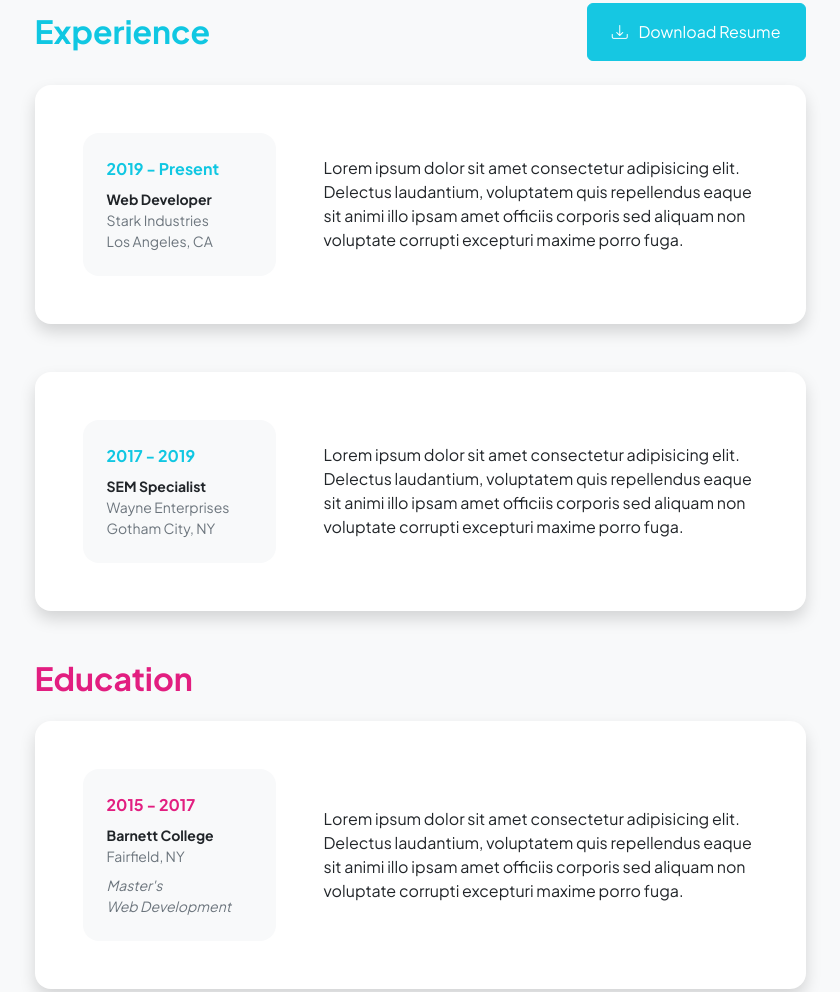
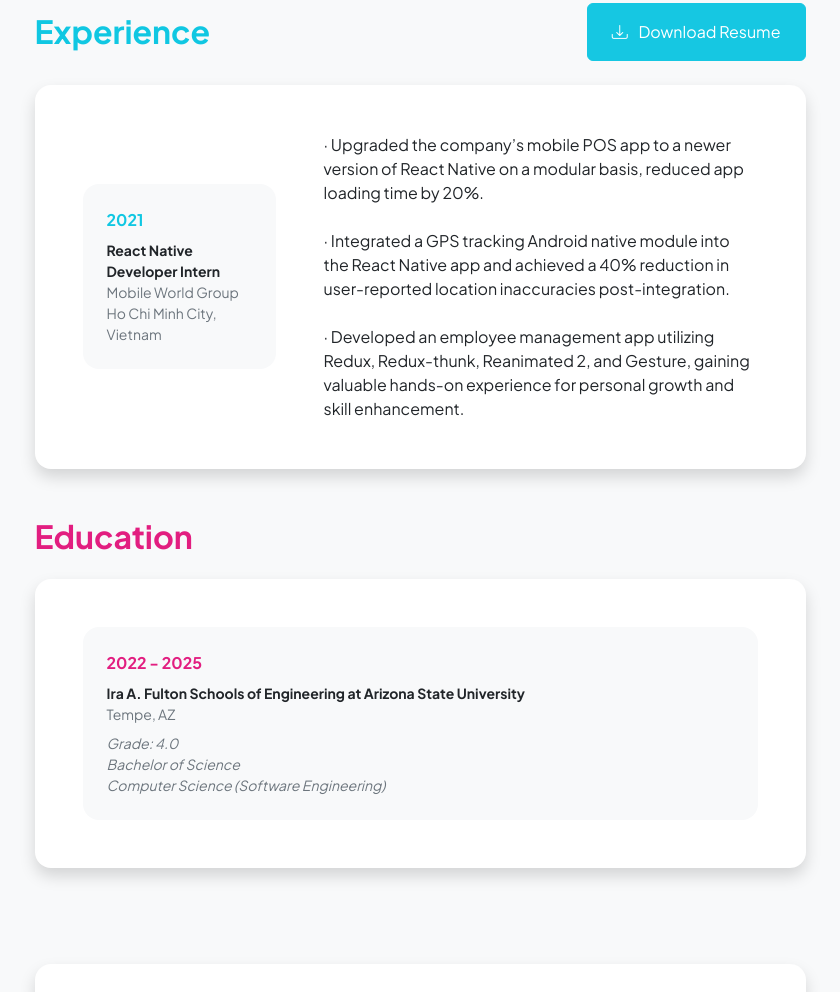
Before and after one commit to dangtiendat288/dangtiendat288.github.io, a plain HTML site: page resume.html in a window 1280 px wide. Shown: the part 223-1215 px from the top of the page, without its empty margins (220-1060 px from the left). Drawn offline with nearby package versions, Linux system fonts and the light colour scheme.

Commit message:
update resume

```diff
--- a/resume.html
+++ b/resume.html
@@ -5,7 +5,7 @@
         <meta name="viewport" content="width=device-width, initial-scale=1, shrink-to-fit=no" />
         <meta name="description" content="" />
         <meta name="author" content="" />
-        <title>Personal - Start Bootstrap Template</title>
+        <title>Tien D. Dang</title>
         <!-- Favicon-->
         <link rel="icon" type="image/x-icon" href="assets/favicon.ico" />
         <!-- Custom Google font-->
@@ -22,7 +22,7 @@
             <!-- Navigation-->
             <nav class="navbar navbar-expand-lg navbar-light bg-white py-3">
                 <div class="container px-5">
-                    <a class="navbar-brand" href="index.html"><span class="fw-bolder text-primary">Start Bootstrap</span></a>
+                    <a class="navbar-brand" href="index.html"><span class="fw-bolder text-primary">Tien Dat Dang</span></a>
                     <button class="navbar-toggler" type="button" data-bs-toggle="collapse" data-bs-target="#navbarSupportedContent" aria-controls="navbarSupportedContent" aria-expanded="false" aria-label="Toggle navigation"><span class="navbar-toggler-icon"></span></button>
                     <div class="collapse navbar-collapse" id="navbarSupportedContent">
                         <ul class="navbar-nav ms-auto mb-2 mb-lg-0 small fw-bolder">
@@ -58,18 +58,22 @@
                                     <div class="row align-items-center gx-5">
                                         <div class="col text-center text-lg-start mb-4 mb-lg-0">
                                             <div class="bg-light p-4 rounded-4">
-                                                <div class="text-primary fw-bolder mb-2">2019 - Present</div>
-                                                <div class="small fw-bolder">Web Developer</div>
-                                                <div class="small text-muted">Stark Industries</div>
-                                                <div class="small text-muted">Los Angeles, CA</div>
+                                                <div class="text-primary fw-bolder mb-2">2021</div>
+                                                <div class="small fw-bolder">React Native Developer Intern</div>
+                                                <div class="small text-muted">Mobile World Group</div>
+                                                <div class="small text-muted">Ho Chi Minh City, Vietnam</div>
                                             </div>
                                         </div>
-                                        <div class="col-lg-8"><div>Lorem ipsum dolor sit amet consectetur adipisicing elit. Delectus laudantium, voluptatem quis repellendus eaque sit animi illo ipsam amet officiis corporis sed aliquam non voluptate corrupti excepturi maxime porro fuga.</div></div>
+                                        <div class="col-lg-8"><div>· Upgraded the company’s mobile POS app to a newer version of React Native on a modular basis, reduced app loading
+                                            time by 20%.<br><br>
+                                            · Integrated a GPS tracking Android native module into the React Native app and achieved a 40% reduction in user-reported location inaccuracies post-integration.<br><br>
+                                            · Developed an employee management app utilizing Redux, Redux-thunk, Reanimated 2, and Gesture, gaining valuable
+                                            hands-on experience for personal growth and skill enhancement.</div></div>
                                     </div>
                                 </div>
                             </div>
                             <!-- Experience Card 2-->
-                            <div class="card shadow border-0 rounded-4 mb-5">
+                            <!-- <div class="card shadow border-0 rounded-4 mb-5">
                                 <div class="card-body p-5">
                                     <div class="row align-items-center gx-5">
                                         <div class="col text-center text-lg-start mb-4 mb-lg-0">
@@ -83,7 +87,7 @@
                                         <div class="col-lg-8"><div>Lorem ipsum dolor sit amet consectetur adipisicing elit. Delectus laudantium, voluptatem quis repellendus eaque sit animi illo ipsam amet officiis corporis sed aliquam non voluptate corrupti excepturi maxime porro fuga.</div></div>
                                     </div>
                                 </div>
-                            </div>
+                            </div> -->
                         </section>
                         <!-- Education Section-->
                         <section>
@@ -94,23 +98,24 @@
                                     <div class="row align-items-center gx-5">
                                         <div class="col text-center text-lg-start mb-4 mb-lg-0">
                                             <div class="bg-light p-4 rounded-4">
-                                                <div class="text-secondary fw-bolder mb-2">2015 - 2017</div>
+                                                <div class="text-secondary fw-bolder mb-2">2022 - 2025</div>
                                                 <div class="mb-2">
-                                                    <div class="small fw-bolder">Barnett College</div>
-                                                    <div class="small text-muted">Fairfield, NY</div>
+                                                    <div class="small fw-bolder">Ira A. Fulton Schools of Engineering at Arizona State University</div>
+                                                    <div class="small text-muted">Tempe, AZ</div>
                                                 </div>
                                                 <div class="fst-italic">
-                                                    <div class="small text-muted">Master's</div>
-                                                    <div class="small text-muted">Web Development</div>
+                                                    <div class="small text-muted">Grade: 4.0</div>
+                                                    <div class="small text-muted">Bachelor of Science</div>
+                                                    <div class="small text-muted">Computer Science (Software Engineering)</div>
                                                 </div>
                                             </div>
                                         </div>
-                                        <div class="col-lg-8"><div>Lorem ipsum dolor sit amet consectetur adipisicing elit. Delectus laudantium, voluptatem quis repellendus eaque sit animi illo ipsam amet officiis corporis sed aliquam non voluptate corrupti excepturi maxime porro fuga.</div></div>
+                                        <!-- <div class="col-lg-8"><div>Lorem ipsum dolor sit amet consectetur adipisicing elit. Delectus laudantium, voluptatem quis repellendus eaque sit animi illo ipsam amet officiis corporis sed aliquam non voluptate corrupti excepturi maxime porro fuga.</div></div> -->
                                     </div>
                                 </div>
                             </div>
                             <!-- Education Card 2-->
-                            <div class="card shadow border-0 rounded-4 mb-5">
+                            <!-- <div class="card shadow border-0 rounded-4 mb-5">
                                 <div class="card-body p-5">
                                     <div class="row align-items-center gx-5">
                                         <div class="col text-center text-lg-start mb-4 mb-lg-0">
@@ -129,7 +134,7 @@
                                         <div class="col-lg-8"><div>Lorem ipsum dolor sit amet consectetur adipisicing elit. Delectus laudantium, voluptatem quis repellendus eaque sit animi illo ipsam amet officiis corporis sed aliquam non voluptate corrupti excepturi maxime porro fuga.</div></div>
                                     </div>
                                 </div>
-                            </div>
+                            </div> -->
                         </section>
                         <!-- Divider-->
                         <div class="pb-5"></div>
@@ -183,7 +188,7 @@
         <footer class="bg-white py-4 mt-auto">
             <div class="container px-5">
                 <div class="row align-items-center justify-content-between flex-column flex-sm-row">
-                    <div class="col-auto"><div class="small m-0">Copyright &copy; Your Website 2023</div></div>
+                    <div class="col-auto"><div class="small m-0">Tien Dat Dang 2024</div></div>
                     <div class="col-auto">
                         <a class="small" href="#!">Privacy</a>
                         <span class="mx-1">&middot;</span>
```
Also changed, not shown: index.html (+0 -4 lines), 2 other files.
